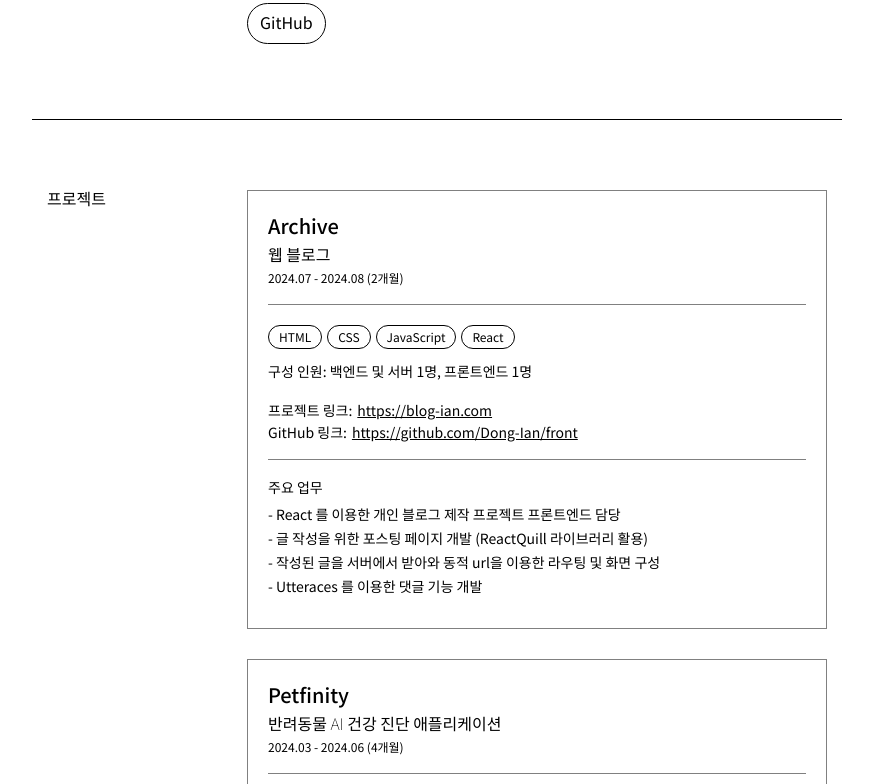
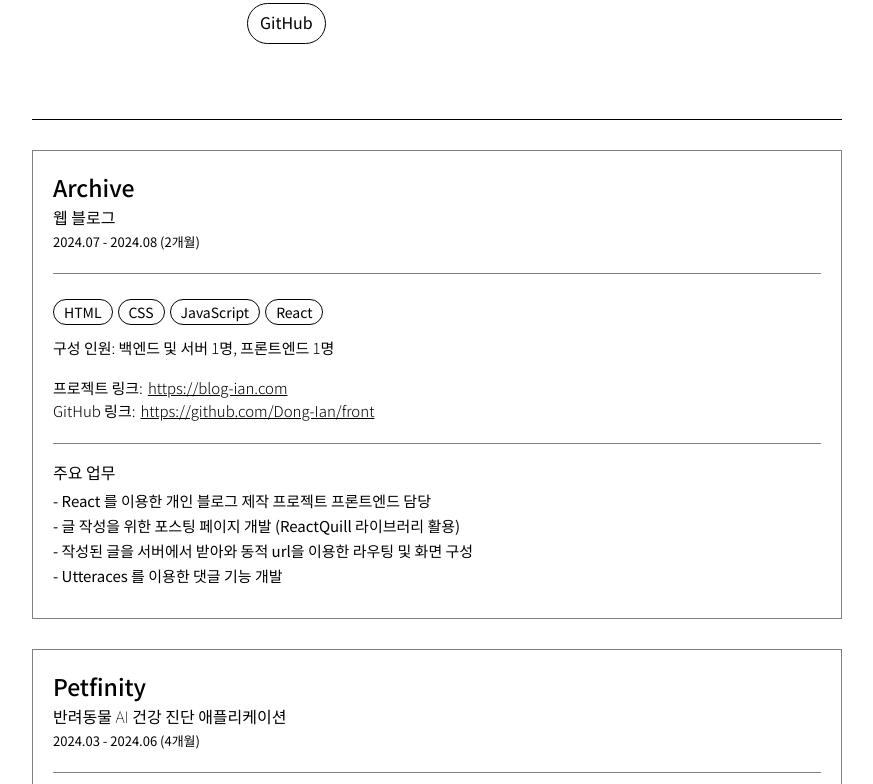
Before and after one commit to minijae011030/Resume, a React (Create React App) app: page / in a window 1280 px wide. Shown: the part 676-1460 px from the top of the page, without its empty margins (203-1076 px from the left). Built offline with nearby package versions, Linux system fonts and the light colour scheme.

Commit message:
edit project section padding

```diff
--- a/src/Home/component/Project.jsx
+++ b/src/Home/component/Project.jsx
@@ -55,18 +55,14 @@ function ProjectComponent({ index, project }) {
 
 function Project() {
   return (
-    <div className={styles.section}>
-      <div className={styles.title}>
-        <p>프로젝트</p>
-      </div>
-      <div className={styles.contents}>
-        <div className={styles.projects}>
-          {projects.map((project, index) => {
-            return <ProjectComponent index={index} project={project} />;
-          })}
-        </div>
+    <div className={styles.project_contents}>
+      <div className={styles.projects}>
+        {projects.map((project, index) => {
+          return <ProjectComponent index={index} project={project} />;
+        })}
       </div>
     </div>
+    // </div>
   );
 }
 
--- a/src/Home/styles/home.module.css
+++ b/src/Home/styles/home.module.css
@@ -147,6 +147,14 @@
   padding: 30px 10px 30px 30px;
 }
 
+.project_contents {
+  width: 90%;
+  margin: 0 auto;
+  justify-content: center;
+  flex: 1;
+  padding: 30px;
+}
+
 /* education */
 .university {
   display: flex;
@@ -200,12 +208,11 @@
 
 .project {
   border: 1px solid gray;
-
   margin: 0 0 30px 0;
   padding: 25px 20px;
 
   .project_name {
-    font-size: 20px;
+    font-size: 23px;
     margin: 0 0 10px 0;
     font-weight: 500;
   }
@@ -216,30 +223,31 @@
   }
 
   .project_duration {
-    font-size: 12px;
-    margin: 0 0 15px 0;
+    font-size: 13px;
+    margin: 0 0 25px 0;
   }
 
   .project_skill {
     display: flex;
     gap: 5px;
-    margin: 20px 0 15px 0;
+    margin: 25px 0 15px 0;
 
     > div {
-      border: 0.5px solid black;
+      border: 1px solid black;
       border-radius: 15px;
       padding: 5px 10px;
-      font-size: 12px;
+      font-size: 14px;
     }
   }
 
   .project_composition {
     margin: 0 0 25px 0;
-    font-size: 14px;
+    font-size: 15px;
+    font-weight: 300;
   }
 
   .urls {
-    margin: 0 0 20px 0;
+    margin: 0 0 25px 0;
   }
 
   .url {
@@ -248,28 +256,27 @@
     margin: 0 0 8px 0;
 
     > p {
-      font-size: 14px;
+      font-size: 15px;
+      font-weight: 300;
     }
 
     > a {
       color: black;
-      font-size: 14px;
-    }
-
-    > a:hover {
+      font-size: 15px;
+      font-weight: 300;
       cursor: pointer;
     }
   }
 
   .main_tasks {
     > .task_title {
-      font-weight: 500;
-      font-size: 14px;
+      font-weight: 400;
+      font-size: 16px;
       margin: 0 0 13px 0;
     }
 
     > .task {
-      font-size: 14px;
+      font-size: 15px;
       margin: 0 0 10px 0;
     }
   }
```
